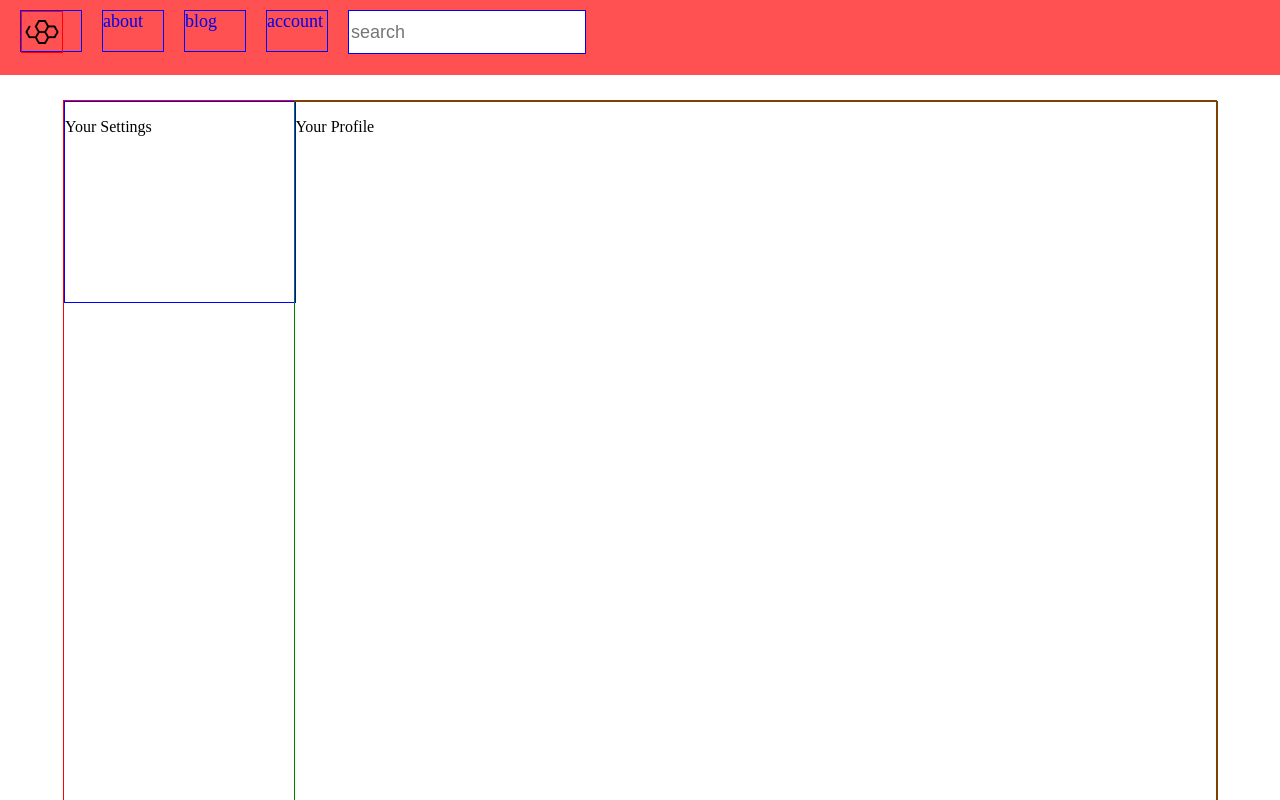
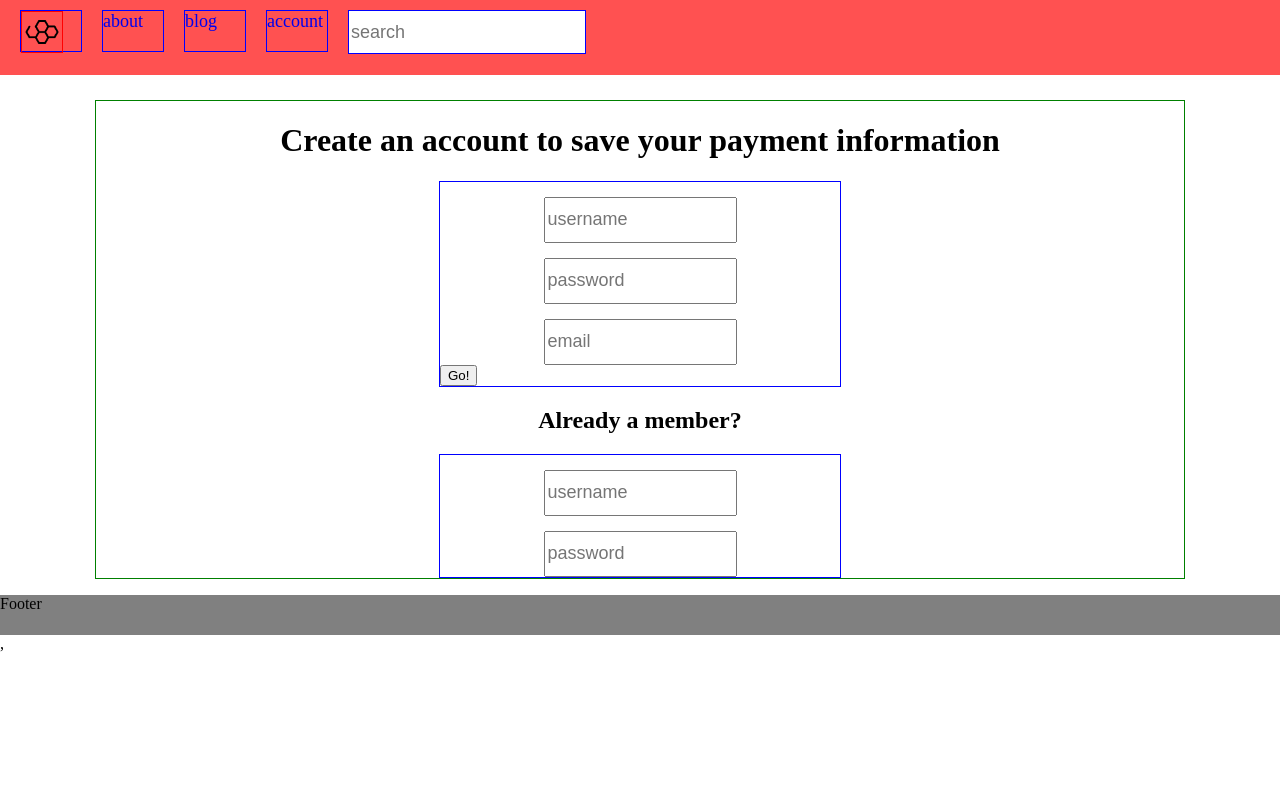
Before and after one commit to tommy-js/Honeybee-ECommerce, a React (Create React App) app: page /Account in a window 1280 px wide. Shown: the top 800 px of the page. Built offline with nearby package versions, Linux system fonts and the light colour scheme.

Commit message:
user account creation

```diff
--- a/src/components/bodyComp/Master.js
+++ b/src/components/bodyComp/Master.js
@@ -3,7 +3,7 @@ import { BrowserRouter as Router, Route, Switch } from "react-router-dom";
 import Navbar from "../NavComp/Navbar";
 import Body from "./Body";
 import About from "./About";
-import Profile from "../profileComp/Profile";
+import AccountManager from "../profileComp/AccountManager";
 import PowerNode from "./PowerNode";
 import Footer from "./Footer";
 import Blog from "../blogComp/Blog";
@@ -32,7 +32,7 @@ export default class Master extends Component {
               <Blog />
             </Route>
             <Route exact path="/Account">
-              <Profile />
+              <AccountManager />
             </Route>
             <Route exact path="/Macbook Pro">
               <ProductPage />
--- a/src/components/bodyComp/styles.module.css
+++ b/src/components/bodyComp/styles.module.css
@@ -66,13 +66,13 @@
   border: 1px solid green;
 }
 
-.product_title {
+.product_page_title {
   position: relative;
   margin-left: 25px;
   font-size: 26px;
 }
 
-.product_review {
+.product_page_review {
   position: relative;
   height: 800px;
   margin: 25px;
--- /dev/null
+++ b/src/components/profileComp/AccountManager.js
@@ -0,0 +1,75 @@
+import React, { Component } from "react";
+import Profile from "./Profile";
+import CreateAccount from "./CreateAccount";
+
+export default class AccountManager extends Component {
+  constructor() {
+    super();
+    this.state = {
+      password: "",
+      username: "",
+      email: "",
+      profileStated: false
+    };
+    this.checkUsername = this.checkUsername.bind(this);
+    this.checkPassword = this.checkPassword.bind(this);
+    this.checkEmail = this.checkEmail.bind(this);
+    this.createAccount = this.createAccount.bind(this);
+  }
+
+  componentDidMount() {
+    if (localStorage.getItem("USERNAME") && localStorage.getItem("PASSWORD")) {
+      this.setState({ profileStated: true });
+    }
+  }
+
+  checkUsername(e) {
+    this.setState({ username: e });
+    console.log("username:" + e);
+  }
+
+  checkPassword(e) {
+    this.setState({ password: e });
+    console.log("password:" + e);
+  }
+
+  checkEmail(e) {
+    this.setState({ email: e });
+    console.log("email:" + e);
+  }
+
+  createAccount(t) {
+    const { username } = this.state;
+    const { password } = this.state;
+    const { email } = this.state;
+    if (username.length > 3 && password.length > 10 && email.length > 2) {
+      this.setState({ profileStated: true });
+      localStorage.setItem("USERNAME", username);
+      localStorage.setItem("PASSWORD", password);
+    } else {
+      console.log("too short");
+    }
+  }
+
+  render() {
+    const { profileStated } = this.state;
+    if (profileStated === true) {
+      return (
+        <div>
+          <Profile />
+        </div>
+      );
+    } else {
+      return (
+        <div>
+          <CreateAccount
+            checkUsername={this.checkUsername}
+            checkPassword={this.checkPassword}
+            checkEmail={this.checkEmail}
+            createAccount={this.createAccount}
+          />
+        </div>
+      );
+    }
+  }
+}
--- /dev/null
+++ b/src/components/profileComp/CreateAccount.js
@@ -0,0 +1,70 @@
+import React from "react";
+import "./profile.css";
+
+function CreateAccount(props) {
+  function checkUsername(e) {
+    let value = e.target.value;
+    props.checkUsername(value);
+  }
+  function checkPassword(e) {
+    let value = e.target.value;
+    props.checkPassword(value);
+  }
+  function checkEmail(e) {
+    let value = e.target.value;
+    props.checkEmail(value);
+  }
+  function changedInput(e) {
+    let value = e.target.value;
+    props.createAccount(value);
+  }
+
+  return (
+    <div className="create_account_page">
+      <h1 className="create_account_page_header">
+        Create an account to save your payment information
+      </h1>
+      <div className="account_creation_block">
+        <input
+          className="account_creation_input"
+          type="text"
+          placeholder="username"
+          onChange={e => checkUsername(e)}
+          required
+        />
+        <input
+          className="account_creation_input"
+          type="text"
+          placeholder="password"
+          onChange={e => checkPassword(e)}
+          required
+        />
+        <input
+          className="account_creation_input"
+          type="text"
+          placeholder="email"
+          onChange={e => checkEmail(e)}
+          required
+        />
+        <button onClick={() => props.createAccount()}>Go!</button>
+      </div>
+      <h2 className="create_account_page_header">Already a member?</h2>
+      <div className="account_creation_block">
+        <input
+          className="account_creation_input"
+          type="text"
+          placeholder="username"
+          required
+        />
+        <input
+          className="account_creation_input"
+          type="text"
+          placeholder="password"
+          required
+        />
+      </div>
+    </div>
+  );
+}
+
+export default CreateAccount;
--- a/src/components/profileComp/profile.css
+++ b/src/components/profileComp/profile.css
@@ -24,3 +24,35 @@
   border: 1px solid blue;
   display: inline-block;
 }
+
+.create_account_page {
+  position: relative;
+  width: 85%;
+  margin-left: auto;
+  margin-right: auto;
+  margin-top: 100px;
+  border: 1px solid green;
+}
+
+.create_account_page_header {
+  text-align: center;
+}
+
+.account_creation_block {
+  position: relative;
+  width: 400px;
+  margin-left: auto;
+  margin-right: auto;
+  border: 1px solid blue;
+}
+
+.account_creation_input {
+  position: relative;
+  display: block;
+  width: 185px;
+  margin-left: auto;
+  margin-right: auto;
+  margin-top: 15px;
+  height: 40px;
+  font-size: 18px;
+}
```
